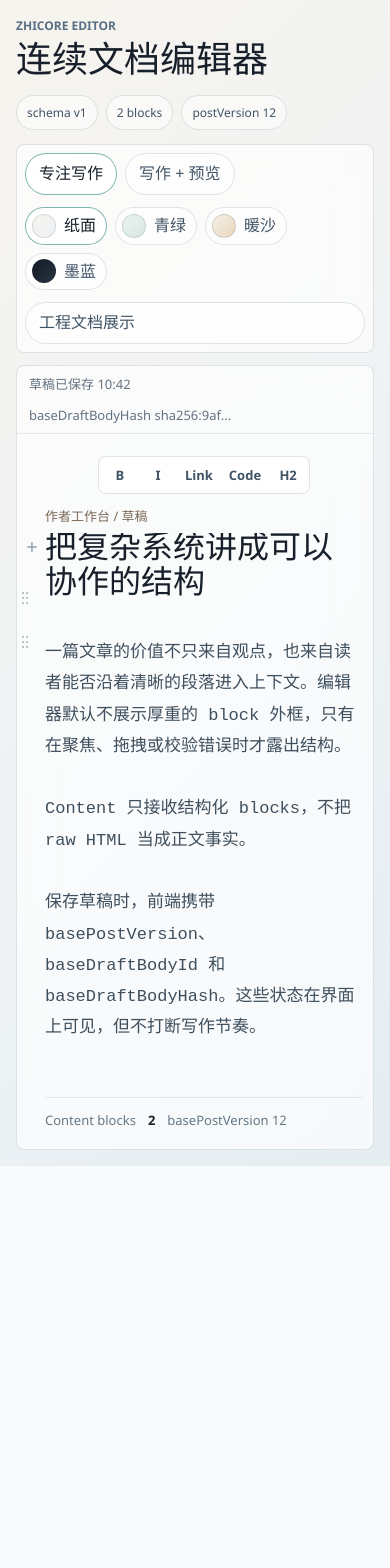
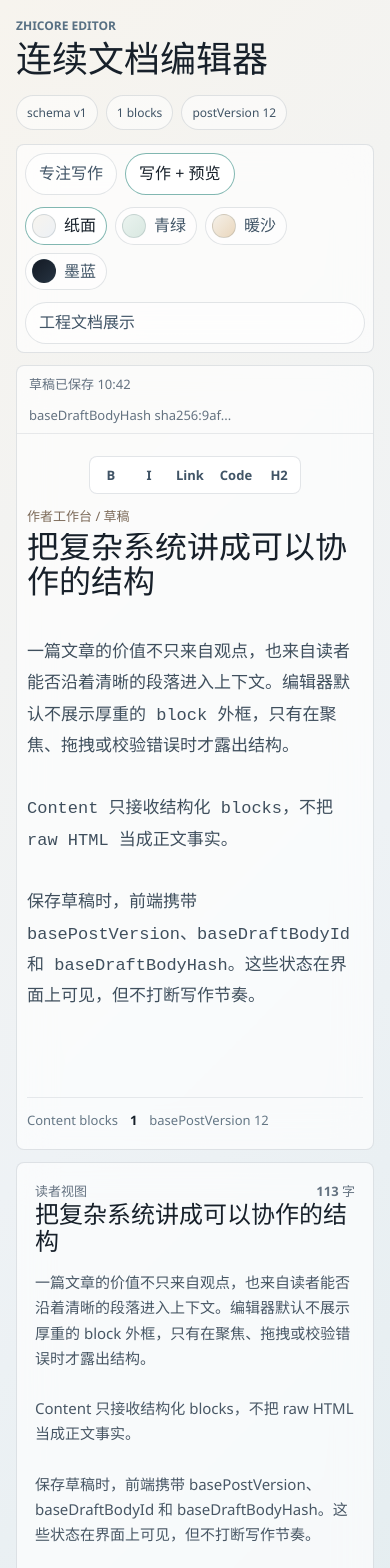
Before and after one commit to architectcgz/zhicore-frontend-vue, a Vue app: page /editor-showcase in a window 390 px wide. Shown: the top 1568 px of the page. Before the commit the page ends 1166 px from the top, so only its background shows below. Built offline with nearby package versions, Linux system fonts and the light colour scheme.

Commit message:
refactor(editor): 简化编辑器预览布局

```diff
--- a/src/components/editor-showcase/EditorWorkspaceDemo.vue
+++ b/src/components/editor-showcase/EditorWorkspaceDemo.vue
@@ -8,7 +8,7 @@
 
       <div class="editor-workspace-demo__status" aria-label="草稿结构状态">
         <span>schema v1</span>
-        <span>{{ structureMarkers.length }} blocks</span>
+        <span>{{ previewBlocks.length }} blocks</span>
         <span>postVersion 12</span>
       </div>
     </header>
@@ -54,7 +54,10 @@
 
       <div
         class="editor-stage"
-        :class="{ 'editor-stage--preview': isPreviewMode }"
+        :class="{
+          'editor-stage--focus': !isPreviewMode,
+          'editor-stage--preview': isPreviewMode,
+        }"
       >
         <main class="writing-editor" aria-label="可输入编辑区">
           <div class="writing-editor__meta">
@@ -63,30 +66,6 @@
           </div>
 
           <section class="writing-editor__canvas">
-            <aside class="document-gutter" aria-label="文档结构操作">
-              <button
-                class="gutter-insert"
-                type="button"
-                aria-label="插入内容块"
-              >
-                +
-              </button>
-
-              <div class="gutter-track">
-                <button
-                  v-for="marker in structureMarkers"
-                  :key="marker.path"
-                  class="gutter-marker"
-                  type="button"
-                  :aria-label="`${marker.path} ${marker.label}`"
-                  :title="`${marker.path} ${marker.label}`"
-                >
-                  <span class="gutter-drag" aria-hidden="true"></span>
-                  <span>{{ marker.label }}</span>
-                </button>
-              </div>
-            </aside>
-
             <article class="document-sheet">
               <nav class="selection-toolbar" aria-label="格式工具">
                 <button
@@ -148,7 +127,7 @@
 
               <footer class="document-structure">
                 <span>Content blocks</span>
-                <strong>{{ structureMarkers.length }}</strong>
+                <strong>{{ previewBlocks.length }}</strong>
                 <span>basePostVersion 12</span>
               </footer>
             </article>
@@ -160,7 +139,6 @@
             <span>读者视图</span>
             <strong>{{ wordCount }} 字</strong>
           </div>
-          <div class="reader-preview__cover"></div>
           <h2>{{ previewTitle }}</h2>
           <EditorReaderPreviewBlock
             v-for="(block, blockIndex) in previewBlocks"
@@ -184,7 +162,7 @@
 </template>
 
 <script setup lang="ts">
-import { computed, nextTick, ref } from "vue";
+import { nextTick, ref } from "vue";
 import { RouterLink } from "vue-router";
 
 import { useEditorShowcaseDisplay } from "@/features/editor-showcase/model/useEditorShowcaseDisplay";
@@ -215,22 +193,6 @@ const {
 } = useEditorShowcaseDraft();
 
 const bodyInputRef = ref<HTMLTextAreaElement | null>(null);
-
-const structureMarkers = computed(() => {
-  const blockMarkers = previewBlocks.value.slice(0, 5).map((block, index) => ({
-    label: block.type === "text" ? "T" : block.label.toUpperCase(),
-    path: `blocks[${index + 1}]`,
-  }));
-
-  // 标题和正文块仍映射到后端 blocks，界面只在 gutter 暴露轻量结构锚点。
-  return [
-    {
-      label: "H1",
-      path: "blocks[0]",
-    },
-    ...blockMarkers,
-  ];
-});
 
 async function handleToolbarAction(
   action: EditorShowcaseToolbarAction,
@@ -427,15 +389,19 @@ async function handleToolbarAction(
 
 .editor-stage {
   display: grid;
-  grid-template-columns: minmax(0, 1fr) minmax(0, 0fr);
+  grid-template-columns: minmax(0, 1fr) minmax(320px, 0.42fr);
   gap: 12px;
   align-items: stretch;
   min-height: 660px;
   transition: grid-template-columns 0.32s ease;
 }
 
-.editor-stage--preview {
-  grid-template-columns: minmax(0, 1fr) minmax(320px, 0.42fr);
+.editor-stage--focus {
+  grid-template-columns: minmax(0, 1fr);
+}
+
+.editor-stage--focus .reader-preview {
+  display: none;
 }
 
 .writing-editor,
@@ -476,94 +442,10 @@ async function handleToolbarAction(
 
 .writing-editor__canvas {
   display: grid;
-  grid-template-columns: 42px minmax(0, 940px);
+  grid-template-columns: minmax(0, 940px);
   align-items: start;
   min-height: 590px;
-  padding: 10px 16px 22px 4px;
-}
-
-.document-gutter {
-  position: sticky;
-  top: 10px;
-  display: grid;
-  gap: 22px;
-  justify-items: center;
-  padding-top: 72px;
-  color: #657785;
-}
-
-.gutter-insert,
-.gutter-marker {
-  border: 0;
-  background: transparent;
-  color: inherit;
-  cursor: pointer;
-}
-
-.gutter-insert {
-  display: grid;
-  width: 30px;
-  height: 30px;
-  place-items: center;
-  border-radius: 999px;
-  font-size: 20px;
-  line-height: 1;
-  opacity: 0.72;
-}
-
-.gutter-track {
-  display: grid;
-  gap: 16px;
-}
-
-.gutter-marker {
-  display: grid;
-  grid-template-columns: 10px 1fr;
-  gap: 4px;
-  align-items: center;
-  width: 36px;
-  min-height: 28px;
-  padding: 4px 3px;
-  border-radius: 6px;
-  font-size: 11px;
-  opacity: 0.42;
-  transition:
-    opacity 0.18s ease,
-    background 0.18s ease;
-}
-
-.gutter-drag {
-  width: 8px;
-  height: 15px;
-  border-radius: 2px;
-  background:
-    radial-gradient(circle at 2px 2px, currentColor 1.2px, transparent 1.4px),
-    radial-gradient(circle at 6px 2px, currentColor 1.2px, transparent 1.4px),
-    radial-gradient(circle at 2px 7px, currentColor 1.2px, transparent 1.4px),
-    radial-gradient(circle at 6px 7px, currentColor 1.2px, transparent 1.4px),
-    radial-gradient(circle at 2px 12px, currentColor 1.2px, transparent 1.4px),
-    radial-gradient(circle at 6px 12px, currentColor 1.2px, transparent 1.4px);
-}
-
-.writing-editor:hover .gutter-marker,
-.writing-editor:focus-within .gutter-marker,
-.gutter-marker:focus-visible,
-.gutter-insert:hover,
-.gutter-insert:focus-visible {
-  opacity: 1;
-  background: rgba(31, 127, 116, 0.1);
-}
-
-.editor-showcase--ink .document-gutter {
-  color: #9db8ca;
-}
-
-.editor-showcase--ink .writing-editor:hover .gutter-marker,
-.editor-showcase--ink .writing-editor:focus-within .gutter-marker,
-.editor-showcase--ink .gutter-marker:focus-visible,
-.editor-showcase--ink .gutter-insert:hover,
-.editor-showcase--ink .gutter-insert:focus-visible {
-  background: rgba(125, 211, 252, 0.12);
+  padding: 10px 16px 22px;
 }
 
 .document-sheet {
@@ -727,9 +609,9 @@ async function handleToolbarAction(
 
   min-width: 0;
   padding: 18px;
-  opacity: 0;
-  pointer-events: none;
-  transform: translateX(18px);
+  opacity: 1;
+  pointer-events: auto;
+  transform: translateX(0);
   transition:
     opacity 0.26s ease,
     transform 0.26s ease;
@@ -755,26 +637,11 @@ async function handleToolbarAction(
   --reader-task-accent: #7dd3fc;
 }
 
-.editor-stage--preview .reader-preview {
-  opacity: 1;
-  pointer-events: auto;
-  transform: translateX(0);
-}
-
 .reader-preview__header {
   display: flex;
   justify-content: space-between;
   color: var(--reader-muted);
   font-size: 13px;
-}
-
-.reader-preview__cover {
-  aspect-ratio: 4 / 3;
-  margin: 18px 0;
-  border-radius: 8px;
-  background:
-    linear-gradient(135deg, rgba(34, 99, 122, 0.78), rgba(240, 180, 111, 0.76)),
-    linear-gradient(25deg, rgba(255, 255, 255, 0.34), transparent 46%);
 }
 
 .reader-preview h2 {
@@ -827,6 +694,7 @@ async function handleToolbarAction(
 
   .editor-action-bar,
   .editor-stage,
+  .editor-stage--focus,
   .editor-stage--preview {
     grid-template-columns: 1fr;
   }
@@ -835,7 +703,7 @@ async function handleToolbarAction(
     min-height: auto;
   }
 
-  .reader-preview {
+  .editor-stage--focus .reader-preview {
     display: none;
   }
 
@@ -844,8 +712,8 @@ async function handleToolbarAction(
   }
 
   .writing-editor__canvas {
-    grid-template-columns: 36px minmax(0, 1fr);
-    padding-right: 12px;
+    grid-template-columns: minmax(0, 1fr);
+    padding-inline: 12px;
   }
 }
 
@@ -864,20 +732,8 @@ async function handleToolbarAction(
   }
 
   .writing-editor__canvas {
-    grid-template-columns: 28px minmax(0, 1fr);
-    padding: 8px 10px 18px 0;
-  }
-
-  .document-gutter {
-    padding-top: 90px;
-  }
-
-  .gutter-marker {
-    width: 28px;
-  }
-
-  .gutter-marker span:last-child {
-    display: none;
+    grid-template-columns: minmax(0, 1fr);
+    padding: 8px 10px 18px;
   }
 
   .selection-toolbar {
@@ -901,8 +757,7 @@ async function handleToolbarAction(
   .reader-preview,
   .mode-switch button,
   .background-swatch,
-  .document-link,
-  .gutter-marker {
+  .document-link {
     transition: none;
   }
 }
--- a/src/features/editor-showcase/model/useEditorShowcaseDisplay.ts
+++ b/src/features/editor-showcase/model/useEditorShowcaseDisplay.ts
@@ -39,7 +39,7 @@ const backgroundCandidates: EditorShowcaseBackground[] = [
 ];
 
 export function useEditorShowcaseDisplay() {
-  const activeMode = ref<EditorShowcaseMode>("focus");
+  const activeMode = ref<EditorShowcaseMode>("preview");
   const activeBackgroundId = ref<EditorShowcaseBackgroundId>("paper");
 
   const activeBackground = computed(() => {
```
Also changed, not shown: 1 other file (tests, documents, lock files or other folders).
